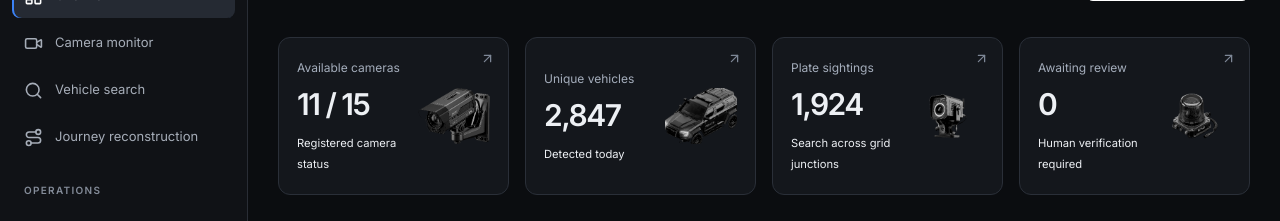
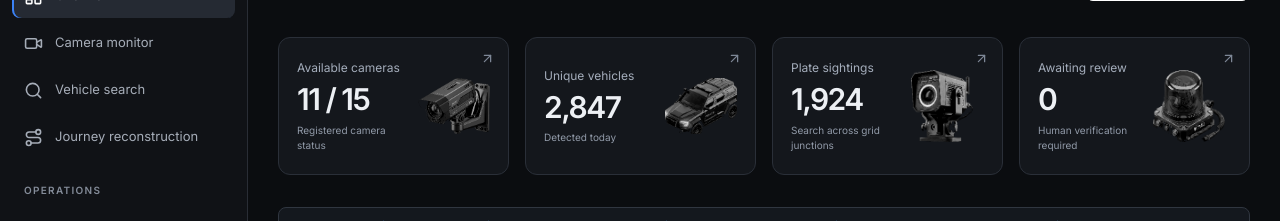
Before and after one commit to Shakyavinit/sentrax, a React (Vite) app in the folder frontend/: page / in a window 1280 px wide. Shown: the part 135-356 px from the top of the page. Built offline with nearby package versions, Linux system fonts and the light colour scheme; no server answers; sample sign-in values are in the browser's storage.

Commit message:
style: enlarge 3rd and 4th overview metric card images and restore typography

```diff
--- a/frontend/src/pages/Dashboard.tsx
+++ b/frontend/src/pages/Dashboard.tsx
@@ -76,7 +76,7 @@ export const Dashboard: React.FC = () => {
               <strong>{m.value}</strong>
               <small>{m.note}</small>
             </div>
-            <img className="color-reveal" src={assetUrl("images/" + m.image)} alt="" width="72" height="56" />
+            <img className="color-reveal" src={assetUrl("images/" + m.image)} alt="" />
             <ArrowUpRight className="metric-arrow" size={15} />
           </Link>
         ))}
--- a/frontend/src/workspace.css
+++ b/frontend/src/workspace.css
@@ -67,8 +67,14 @@ img,video { max-width:100%; }
 .metric-card { min-width:0; position:relative; display:flex; align-items:center; justify-content:space-between; gap:8px; background:#14171c; border:1px solid #2a2f38; border-radius:12px; padding:21px 18px; }
 .metric-card:hover { background:#191e26; border-color:#596577; }
 .metric-card p { font-size:12px; color:#a4adbb; }
-.metric-card strong { display:block; font-size:30px; font-weight:600; letter-spacing:-.05em; line-height:1.8; white-space:nowrap; }
+.metric-card strong { display:block; font-size:30px; font-weight:600; letter-spacing:-.05em; line-height:1.35; white-space:nowrap; margin-top:2px; }
+.metric-card small { font-size:10px; color:#919aa8; display:block; margin-top:3px; }
 .metric-card img { width:72px; height:56px; object-fit:contain; flex-shrink:0; }
+.metric-card:nth-child(3) img,
+.metric-card:nth-child(4) img {
+  width: 84px;
+  height: 72px;
+}
 .color-reveal {
   filter: grayscale(100%) contrast(1.05) brightness(0.9);
   transition: filter 0.35s ease, transform 0.35s ease;
```
Also changed, not shown: frontend/public/images/alert_beacon_3d.png, frontend/public/images/plate_scanner_3d.png.
